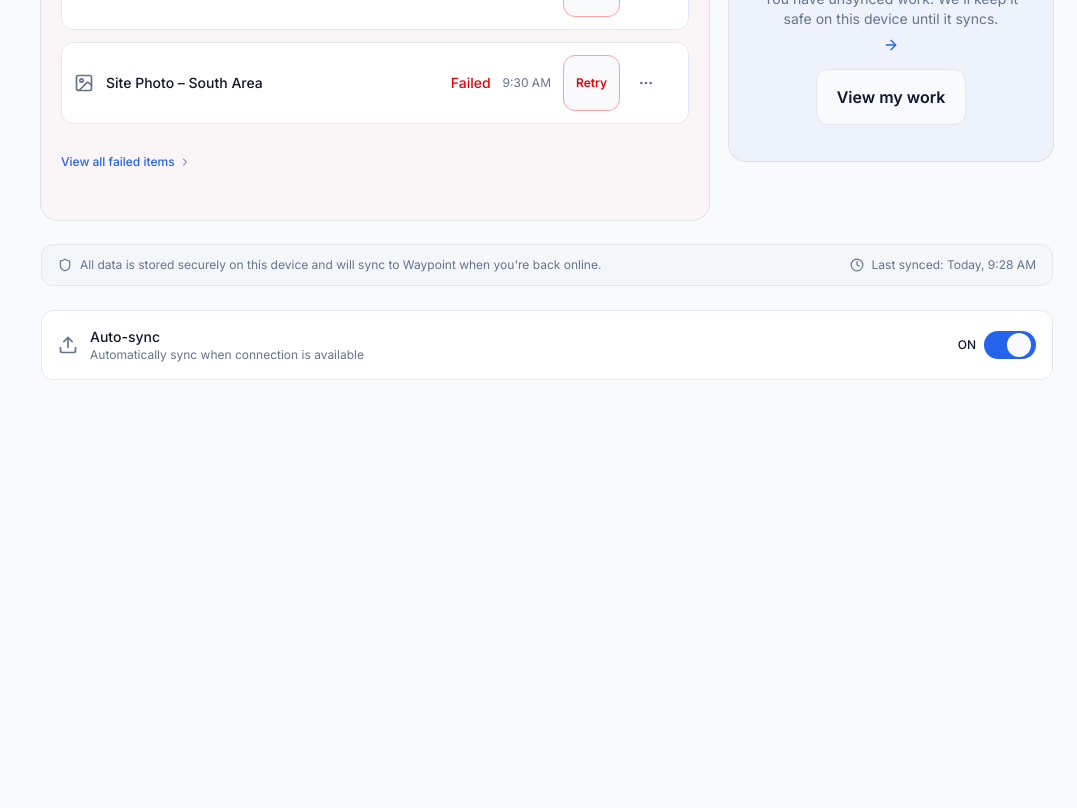
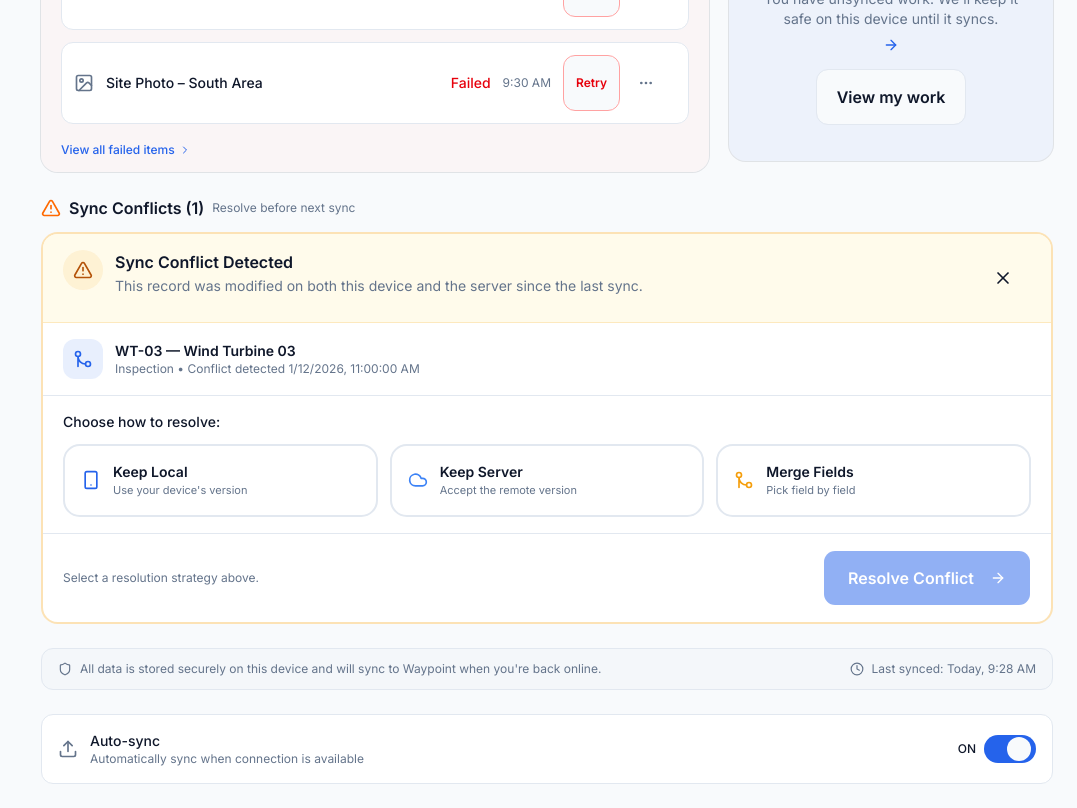
Before and after one commit to simonacareer-ai/waypoint-fieldOperations, a Next.js app: page /offline-sync in a window 1280 px wide. Shown: the part 880-1688 px from the top of the page, without its empty margins (203-1280 px from the left). Before the commit the page ends 1284 px from the top, so only its background shows below. Built offline with nearby package versions, Linux system fonts and the light colour scheme.

Commit message:
Implemented points from assignment

```diff
--- a/app/(app)/offline-sync/page.tsx
+++ b/app/(app)/offline-sync/page.tsx
@@ -24,6 +24,7 @@ import {
   Upload,
 } from "lucide-react";
 import { Switch } from "@/components/ui/switch";
+import { ConflictPanel } from "@/components/offline-sync/conflict-panel";
 
 interface SyncItem {
   id: string;
@@ -246,8 +247,8 @@ export default function OfflineSyncPage() {
 
           {/* Needs Attention */}
           {failedItems.length > 0 && (
-            <Card className="border-red-200 dark:border-red-800 bg-red-50/50 dark:bg-red-950/20">
-              <CardContent className="p-5">
+            <Card className="border-red-200 dark:border-red-800 bg-red-50/50 dark:bg-red-950/20 pb-0">
+              <CardContent className="p-5 pb-0">
                 <div className="flex items-center gap-2 mb-4">
                   <AlertTriangle className="h-5 w-5 text-red-500" />
                   <h3 className="text-base font-semibold text-foreground">Needs attention</h3>
@@ -278,7 +279,7 @@ export default function OfflineSyncPage() {
                     );
                   })}
                 </div>
-                <button className="flex items-center gap-1 text-xs text-primary font-medium mt-4 cursor-pointer hover:underline">
+                <button className="flex items-center gap-1 text-xs text-primary font-medium mt-1 cursor-pointer hover:underline">
                   View all failed items <ChevronRight className="h-3 w-3" />
                 </button>
               </CardContent>
@@ -352,6 +353,16 @@ export default function OfflineSyncPage() {
         </div>
       </div>
 
+      {/* Conflict Resolution */}
+      <section aria-labelledby="conflict-heading">
+        <div className="flex items-center gap-2 mb-3">
+          <AlertTriangle className="h-5 w-5 text-orange-500" />
+          <h2 id="conflict-heading" className="text-base font-semibold text-foreground">Sync Conflicts (1)</h2>
+          <span className="text-xs text-muted-foreground">Resolve before next sync</span>
+        </div>
+        <ConflictPanel />
+      </section>
+
       {/* Footer status bar */}
       <div className="flex items-center justify-between py-3 px-4 rounded-lg bg-muted/50 border border-border">
         <div className="flex items-center gap-2 text-xs text-muted-foreground">
--- a/components/offline-sync/conflict-panel.tsx
+++ b/components/offline-sync/conflict-panel.tsx
@@ -10,6 +10,8 @@ import {
   CheckCircle2,
   X,
   GitMerge,
+  Eye,
+  Pencil,
 } from "lucide-react";
 import { cn } from "@/lib/utils";
 
@@ -69,6 +71,7 @@ export function ConflictPanel() {
   const [resolution, setResolution] = useState<Resolution | null>(null);
   const [fieldResolutions, setFieldResolutions] = useState<FieldResolution>({});
   const [resolved, setResolved] = useState(false);
+  const [showMergePreview, setShowMergePreview] = useState(false);
 
   const handleFieldChoice = (field: string, choice: "local" | "server") => {
     setFieldResolutions((prev) => ({ ...prev, [field]: choice }));
@@ -188,7 +191,7 @@ export function ConflictPanel() {
       </div>
 
       {/* Field-by-field comparison */}
-      {resolution === "merge" && (
+      {resolution === "merge" && !showMergePreview && (
         <div className="px-5 py-4 border-b border-border">
           <p className="text-sm font-medium text-foreground mb-3">
             Select which version to keep for each field:
@@ -257,6 +260,44 @@ export function ConflictPanel() {
         </div>
       )}
 
+      {/* Merged result preview */}
+      {resolution === "merge" && showMergePreview && (
+        <div className="px-5 py-4 border-b border-border">
+          <div className="flex items-center gap-2 mb-4">
+            <Eye className="h-4 w-4 text-success-600" />
+            <p className="text-sm font-semibold text-foreground">Merged Result Preview</p>
+            <span className="text-[10px] text-muted-foreground ml-1">
+              — Verify before confirming
+            </span>
+          </div>
+          <div className="rounded-xl border-2 border-success-500/20 bg-success-50/30 dark:bg-success-950/10 overflow-hidden">
+            <div className="divide-y divide-success-500/10">
+              {conflict.fields.map((field) => {
+                const source = fieldResolutions[field.field];
+                const value = source === "local" ? field.localValue : field.serverValue;
+                return (
+                  <div key={field.field} className="flex items-start gap-4 px-4 py-3">
+                    <span className="text-xs font-medium text-muted-foreground w-24 shrink-0 pt-0.5">
+                      {field.label}
+                    </span>
+                    <p className="text-sm font-medium text-foreground flex-1">{value}</p>
+                    {source === "local" ? (
+                      <span className="inline-flex items-center gap-1 text-[10px] font-medium text-primary bg-primary/10 px-2 py-0.5 rounded-full shrink-0">
+                        <Smartphone className="h-3 w-3" /> Local
+                      </span>
+                    ) : (
+                      <span className="inline-flex items-center gap-1 text-[10px] font-medium text-info-700 bg-info-500/10 px-2 py-0.5 rounded-full shrink-0">
+                        <Cloud className="h-3 w-3" /> Server
+                      </span>
+                    )}
+                  </div>
+                );
+              })}
+            </div>
+          </div>
+        </div>
+      )}
+
       {/* Comparison preview for keep-local / keep-server */}
       {(resolution === "keep-local" || resolution === "keep-server") && (
         <div className="px-5 py-4 border-b border-border">
@@ -285,11 +326,41 @@ export function ConflictPanel() {
 
       {/* Actions */}
       <div className="px-5 py-4 flex items-center justify-between gap-3">
+        {showMergePreview ? (
+          <>
+            <Button
+              variant="ghost"
+              onClick={() => setShowMergePreview(false)}
+              className="cursor-pointer"
+            >
+              <Pencil className="h-4 w-4 mr-2" />
+              Edit Selections
+            </Button>
+            <Button
+              onClick={handleResolve}
+              className="cursor-pointer"
+            >
+              Confirm & Resolve
+              <CheckCircle2 className="h-4 w-4 ml-2" />
+            </Button>
+          </>
+        ) : (
+          <>
             <p className="text-xs text-muted-foreground">
               {!resolution && "Select a resolution strategy above."}
               {resolution === "merge" && !allFieldsResolved && "Pick a version for each field to continue."}
-          {allFieldsResolved && "Ready to resolve this conflict."}
+              {resolution === "merge" && allFieldsResolved && "All fields selected. Preview the merged result."}
+              {(resolution === "keep-local" || resolution === "keep-server") && allFieldsResolved && "Ready to resolve this conflict."}
             </p>
+            {resolution === "merge" && allFieldsResolved ? (
+              <Button
+                onClick={() => setShowMergePreview(true)}
+                className="cursor-pointer"
+              >
+                Preview Result
+                <Eye className="h-4 w-4 ml-2" />
+              </Button>
+            ) : (
               <Button
                 disabled={!allFieldsResolved}
                 onClick={handleResolve}
@@ -298,6 +369,9 @@ export function ConflictPanel() {
                 Resolve Conflict
                 <ArrowRight className="h-4 w-4 ml-2" />
               </Button>
+            )}
+          </>
+        )}
       </div>
     </div>
   );
```
Lines whose indentation alone changed are shown as unchanged.
